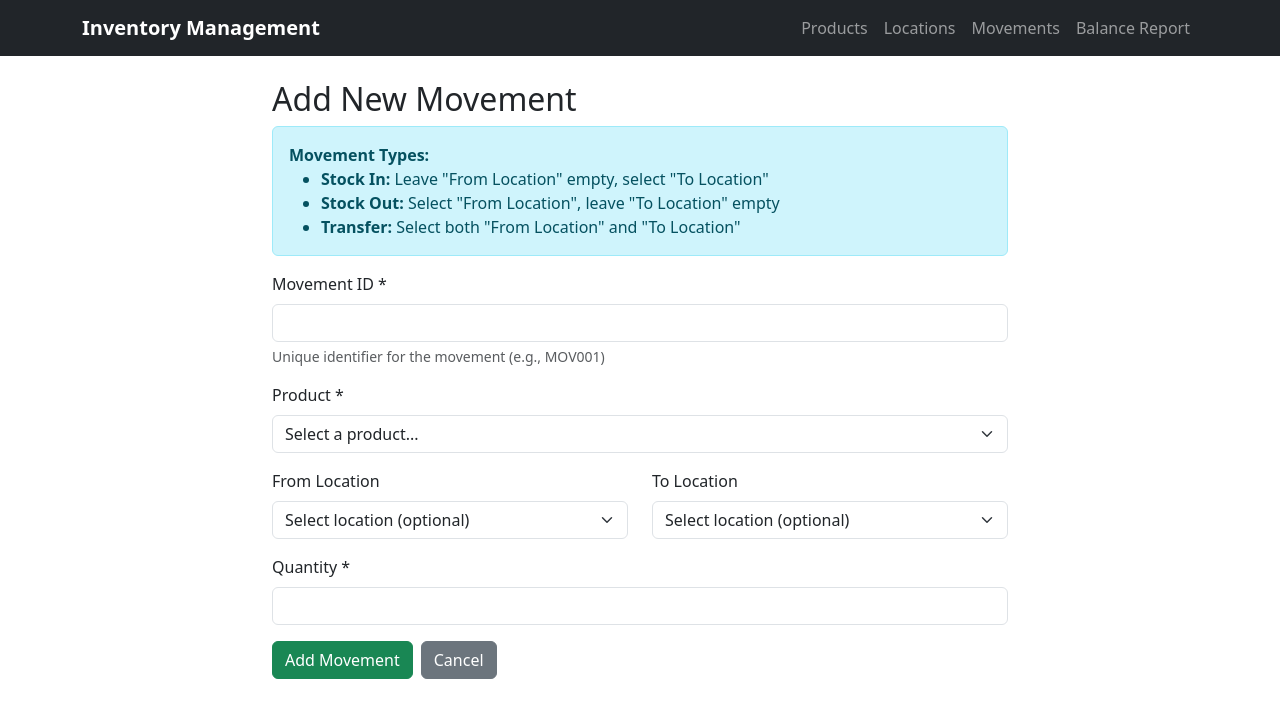
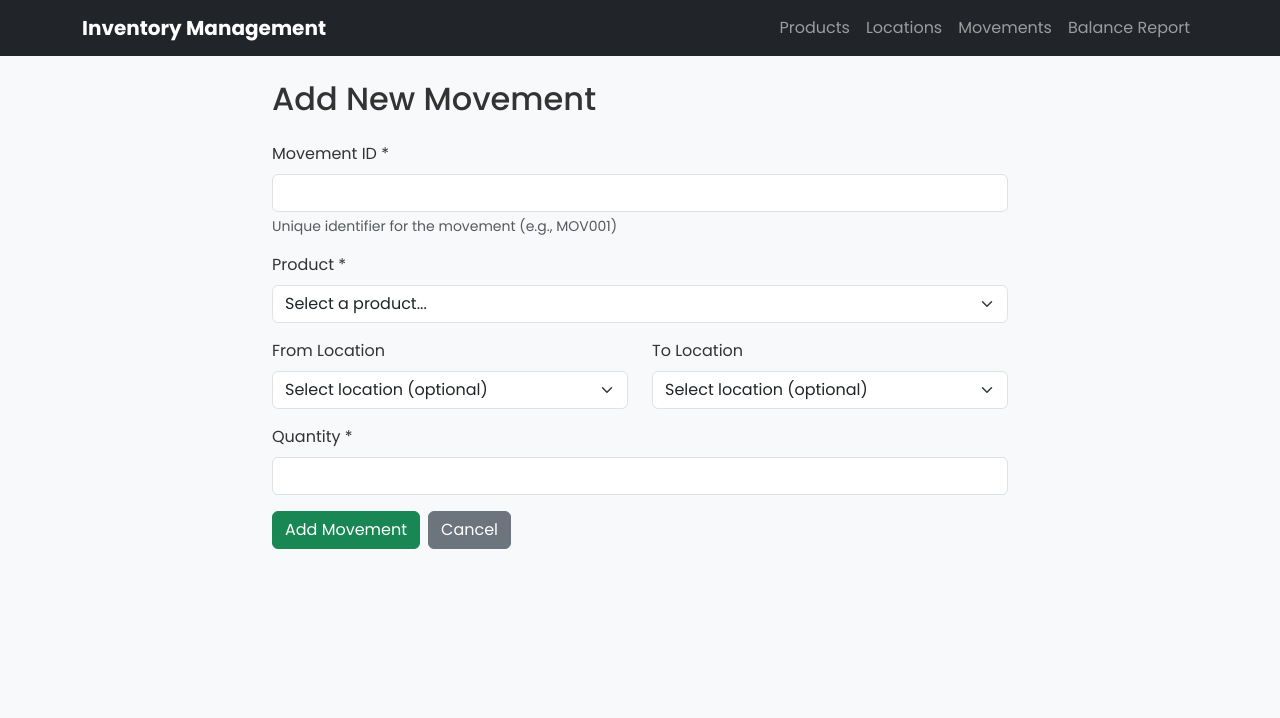
Before and after one commit to Sujeeth-P/Inventory-management, a Flask app: page /movement/add in a window 1280 px wide. Shown: the top 718 px of the page. Run offline with Flask 3, Linux system fonts and the light colour scheme; data comes from the database, SQL or seed files in the repository; both versions use the stored data as it was after the commit; some libraries are stand-ins or nearby versions.

Commit message:
Changes in UI and other components

```diff
--- /dev/null
+++ b/static/style.css
@@ -0,0 +1,14 @@
+*{
+    margin: 0;
+    padding: 0;
+    box-sizing: border-box;
+}
+
+::-webkit-scrollbar {
+    display: none;
+}
+body {
+    font-family:poppins, sans-serif;
+    background-color: #f8f9fa;
+    color: #333;
+}
--- a/templates/add_movement.html
+++ b/templates/add_movement.html
@@ -5,17 +5,9 @@
     <div class="col-md-8">
         <h2>Add New Movement</h2>
 
-        <div class="alert alert-info">
-            <strong>Movement Types:</strong>
-            <ul class="mb-0">
-                <li><strong>Stock In:</strong> Leave "From Location" empty, select "To Location"</li>
-                <li><strong>Stock Out:</strong> Select "From Location", leave "To Location" empty</li>
-                <li><strong>Transfer:</strong> Select both "From Location" and "To Location"</li>
-            </ul>
-        </div>
 
         <form method="POST">
-            <div class="mb-3">
+            <div class="mb-3 mt-4">
                 <label for="movement_id" class="form-label">Movement ID *</label>
                 <input type="text" class="form-control" id="movement_id" name="movement_id" required>
                 <div class="form-text">Unique identifier for the movement (e.g., MOV001)</div>
--- a/templates/balance_report.html
+++ b/templates/balance_report.html
@@ -13,8 +13,7 @@
         {% if balance_data %}
         <div class="card">
             <div class="card-header">
-                <h5 class="mb-0">Current Stock Levels by Location</h5>
-                <small class="text-muted">Generated on {{ moment().format('YYYY-MM-DD HH:mm:ss') if moment else 'Now' }}</small>
+                <h5 class="mb-2">Current Stock Levels by Location</h5>
             </div>
             <div class="card-body">
                 <div class="table-responsive">
--- a/templates/base.html
+++ b/templates/base.html
@@ -1,19 +1,47 @@
 <!DOCTYPE html>
 <html lang="en">
+
 <head>
     <meta charset="UTF-8">
     <meta name="viewport" content="width=device-width, initial-scale=1.0">
     <title>{% block title %}Inventory Management{% endblock %}</title>
+
+    <link rel="preconnect" href="https://fonts.googleapis.com">
+    <link rel="preconnect" href="https://fonts.gstatic.com" crossorigin>
+    <link
+        href="https://fonts.googleapis.com/css2?family=Poppins:ital,wght@0,100;0,200;0,300;0,400;0,500;0,600;0,700;0,800;0,900;1,100;1,200;1,300;1,400;1,500;1,600;1,700;1,800;1,900&display=swap"
+        rel="stylesheet">
+
     <link href="https://cdnjs.cloudflare.com/ajax/libs/bootstrap/5.3.0/css/bootstrap.min.css" rel="stylesheet">
+    <link rel="stylesheet" href="static/style.css">
     <style>
-        .navbar-brand { font-weight: bold; }
-        .flash-messages { margin: 20px 0; }
-        .table th { background-color: #f8f9fa; }
-        .btn-group-vertical .btn { margin-bottom: 5px; }
-        .balance-table th { text-align: center; background-color: #e9ecef; }
-        .balance-table td { text-align: center; }
+        .navbar-brand {
+            font-weight: bold;
+        }
+
+        .flash-messages {
+            margin: 20px 0;
+        }
+
+        .table th {
+            background-color: #f8f9fa;
+        }
+
+        .btn-group-vertical .btn {
+            margin-bottom: 5px;
+        }
+
+        .balance-table th {
+            text-align: center;
+            background-color: #e9ecef;
+        }
+
+        .balance-table td {
+            text-align: center;
+        }
     </style>
 </head>
+
 <body>
     <nav class="navbar navbar-expand-lg navbar-dark bg-dark">
         <div class="container">
@@ -46,4 +74,5 @@
 
     <script src="https://cdnjs.cloudflare.com/ajax/libs/bootstrap/5.3.0/js/bootstrap.bundle.min.js"></script>
 </body>
+
 </html>
--- a/templates/index.html
+++ b/templates/index.html
@@ -9,7 +9,7 @@
                     <div class="card-body text-center">
                         <h5 class="card-title">Products</h5>
                         <p><small>Manage product inventory</small></p>
-                        <a href="{{ url_for('products') }}" class="btn btn-primary mt-3">Manage Products</a>
+                        <a href="{{ url_for('products') }}" class="btn btn-primary mt-3 bg-dark">Manage Products</a>
                     </div>
                 </div>
             </div>
@@ -18,7 +18,7 @@
                     <div class="card-body text-center">
                         <h5 class="card-title">Locations</h5>
                         <p><small>Manage inventory locations</small></p>
-                        <a href="{{ url_for('locations') }}" class="btn btn-primary mt-3">Manage Locations</a>
+                        <a href="{{ url_for('locations') }}" class="btn btn-primary mt-3 bg-dark">Manage Locations</a>
                     </div>
                 </div>
             </div>
@@ -27,7 +27,7 @@
                     <div class="card-body text-center">
                         <h5 class="card-title">Movements</h5>
                         <p><small>Track inventory movements</small></p>
-                        <a href="{{ url_for('movements') }}" class="btn btn-primary mt-3">Manage Movements</a>
+                        <a href="{{ url_for('movements') }}" class="btn btn-primary mt-3 bg-dark">Manage Movements</a>
                     </div>
                 </div>
             </div>
--- a/templates/movements.html
+++ b/templates/movements.html
@@ -47,7 +47,7 @@
                                 <span class="text-muted">-</span>
                             {% endif %}
                         </td>
-                        <td><span class="badge bg-primary">{{ movement.qty }}</span></td>
+                        <td><span class="badge bg-primary bg-dark">{{ movement.qty }}</span></td>
                         <td>
                             <div class="btn-group" role="group">
                                 <a href="{{ url_for('view_movement', movement_id=movement.movement_id) }}" class="btn btn-info btn-sm">View</a>
```
Also changed, not shown: templates/edit_movement.html (+1 -10 lines), README.md (added), inventory.db, 11 other files. Lines whose indentation alone changed are shown as unchanged.
